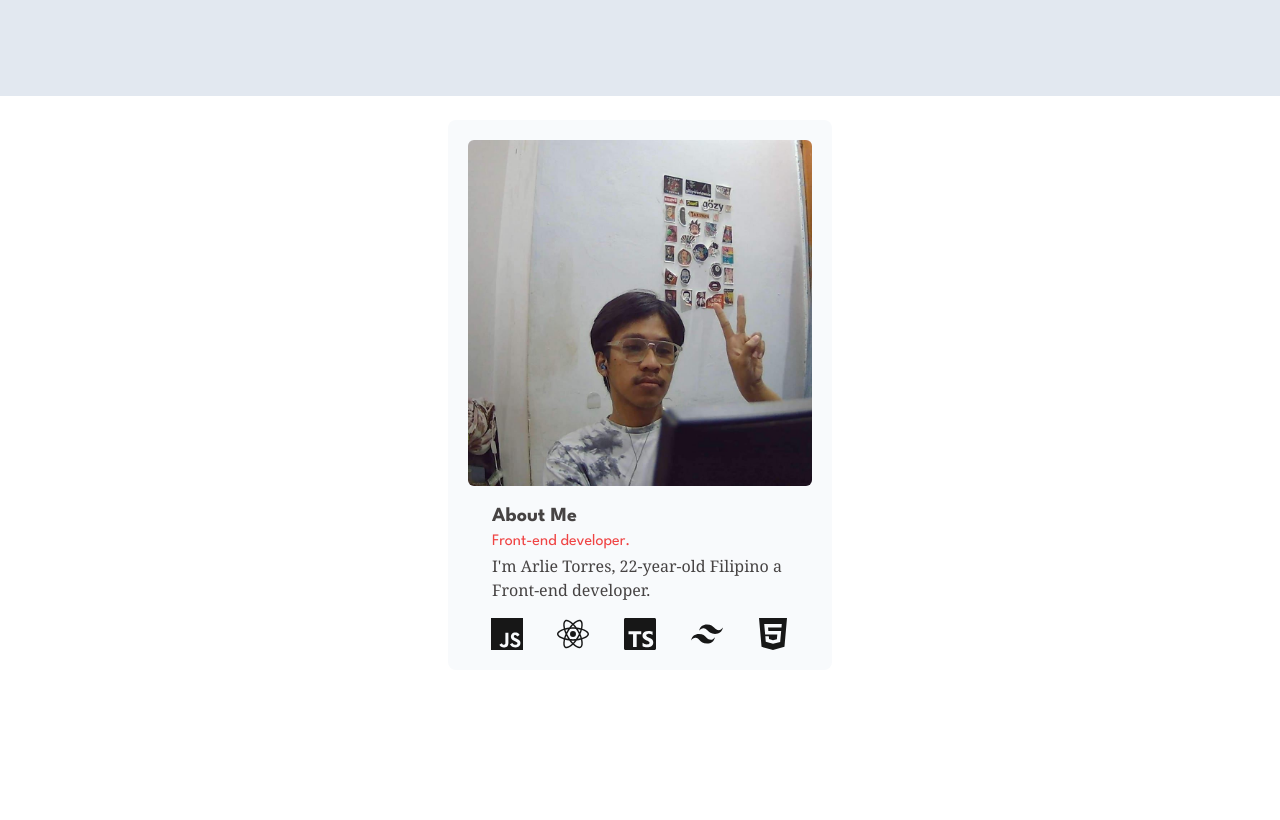
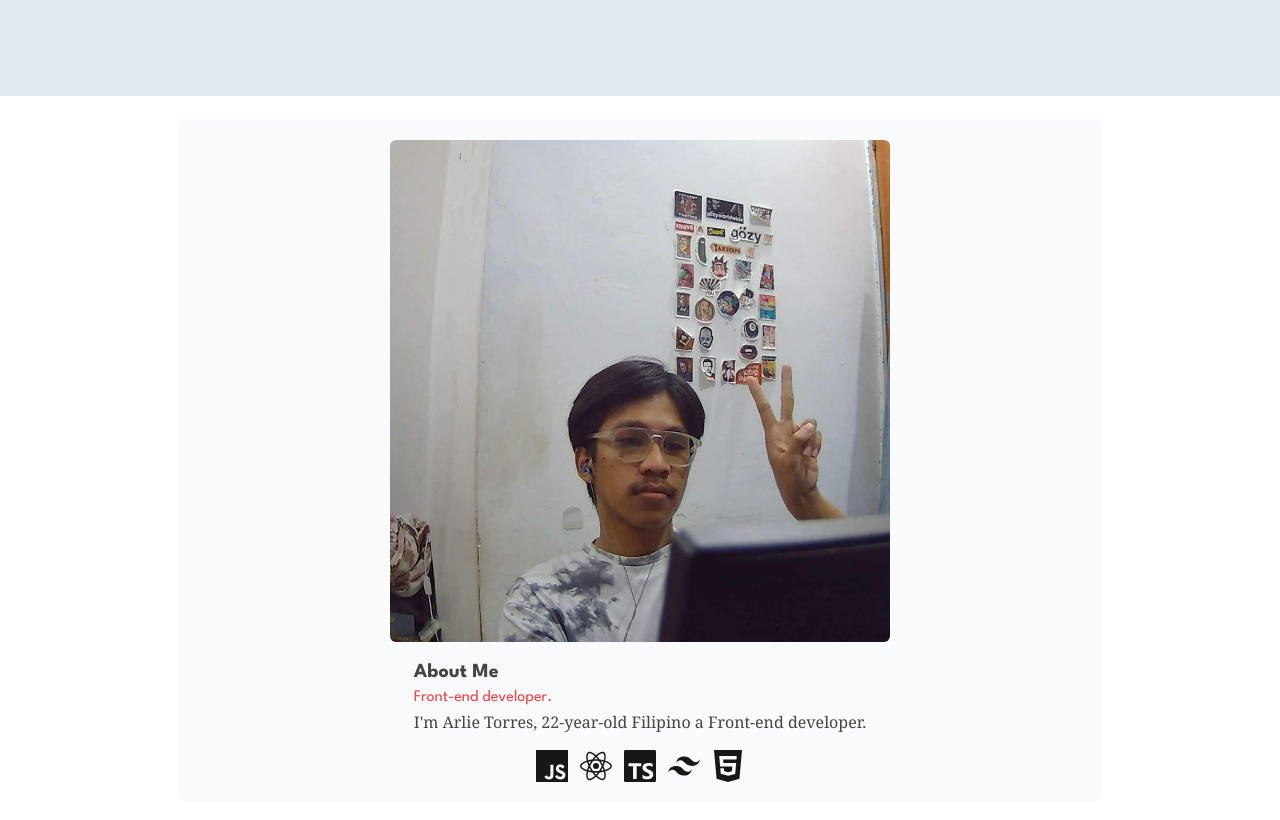
Before and after one commit to arlieboyk/Arlie-Torres, a Next.js app: page / in a window 1280 px wide. Shown: the part 2400-3220 px from the top of the page. Built offline with nearby package versions, Linux system fonts and the light colour scheme.

Commit message:
darkMode

```diff
--- a/src/app/page.tsx
+++ b/src/app/page.tsx
@@ -9,19 +9,16 @@ import Projects from "@/components/mainpage/Projects";
 
 export default function Home() {
   const [loading, setLoading] = useState(true);
-  const socialSideBar = document.getElementById("#socialSideBar");
 
-
-  const header = document.getElementById("#header");
   useEffect(() => {
     setLoading(true);
     document.body.classList.add("disable-scroll");
-    socialSideBar?.classList.toggle("scale-0");
+    // socialSideBar?.classList.toggle("scale-0");
     // header?.classList.add("scale-0");
 
     setTimeout(() => {
       document.body.classList.remove("disable-scroll");
-      socialSideBar?.classList.toggle("scale-0");
+      // socialSideBar?.classList.toggle("scale-0");
 
       // header?.classList.remove("scale-0");
       setLoading(false);
--- a/src/components/Card.tsx
+++ b/src/components/Card.tsx
@@ -13,8 +13,8 @@ export default function Card() {
 
 
   return (
-    <section id="about-me" className="h-screen dark:bg-[#222222] p-6 bg-white">
-      <div className="w-11/12 md:max-w-sm hover:scale-105 transition-all  m-auto  overflow-hidden  p-5 rounded-lg  text-slightDark bg-slate-50  dark:bg-[#333333]">
+    <section  className="h-screen w-full dark:bg-[#222222] p-6 bg-white">
+      <div className="w-full md:w-3/4 flex flex-col justify-center items-center transition-all  m-auto  overflow-hidden  p-5 rounded-lg  text-slightDark bg-slate-50  dark:bg-[#333333]">
         <Image
           className="rounded-md"
           src={photo}
```
